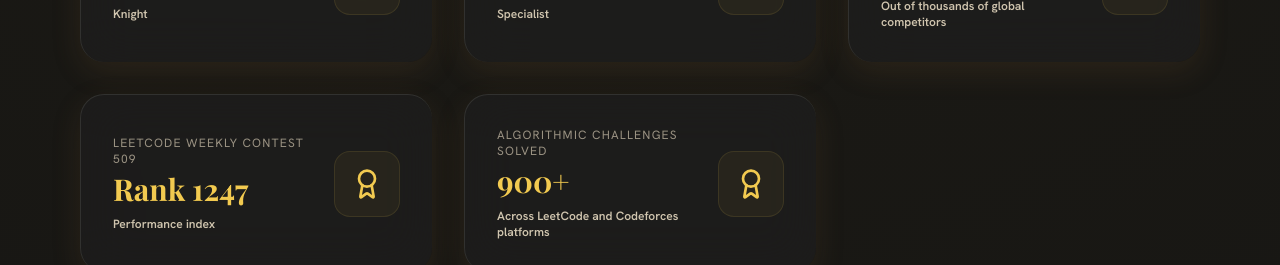
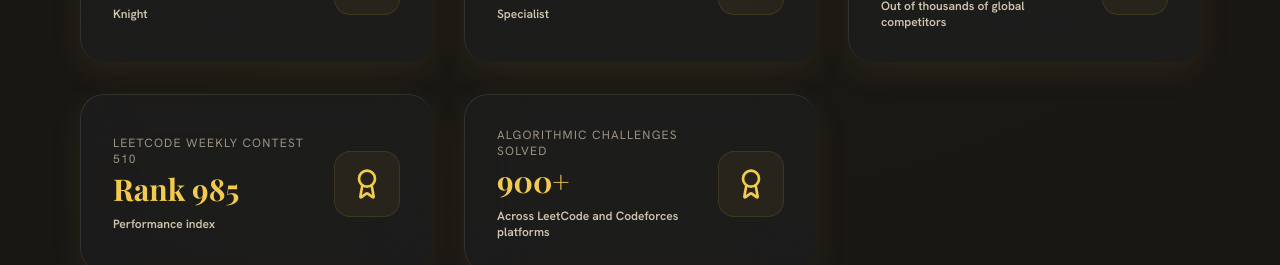
Before and after one commit to tanay-72/portfolio, a React (Vite) app in the folder frontend/: page / in a window 1280 px wide. Shown: the part 3280-3545 px from the top of the page. Built offline with nearby package versions, Linux system fonts and the light colour scheme.

Commit message:
Update LeetCode Weekly Contest rank to Rank 985 in Weekly Contest 510

```diff
--- a/frontend/src/components/Skills.tsx
+++ b/frontend/src/components/Skills.tsx
@@ -35,7 +35,7 @@
     { label: "Peak LeetCode Rating", value: "1874", desc: "Knight" },
     { label: "Peak Codeforces Rating", value: "1446", desc: "Specialist" },
     { label: "Codeforces Round 1107", value: "Rank 917", desc: "Out of thousands of global competitors" },
-    { label: "LeetCode Weekly Contest 509", value: "Rank 1247", desc: "Performance index" },
+    { label: "LeetCode Weekly Contest 510", value: "Rank 985", desc: "Performance index" },
     { label: "Algorithmic Challenges Solved", value: "900+", desc: "Across LeetCode and Codeforces platforms" }
   ];
 
```
